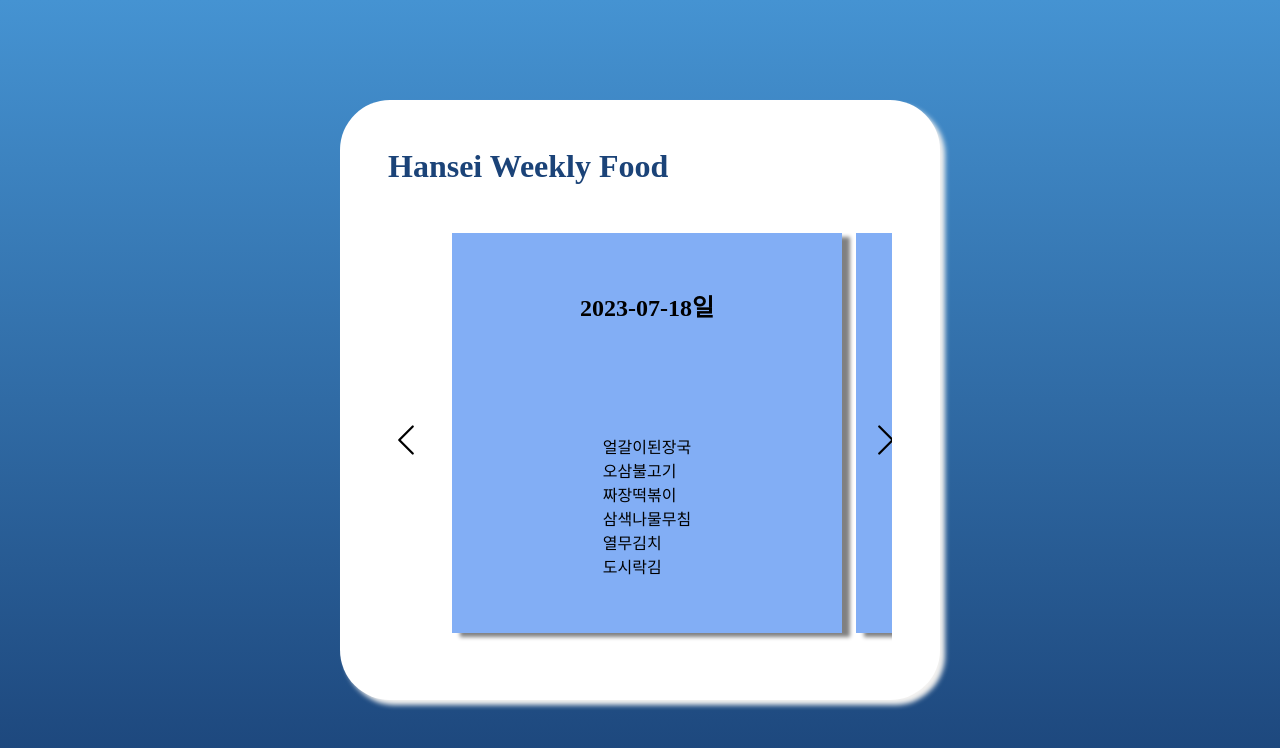
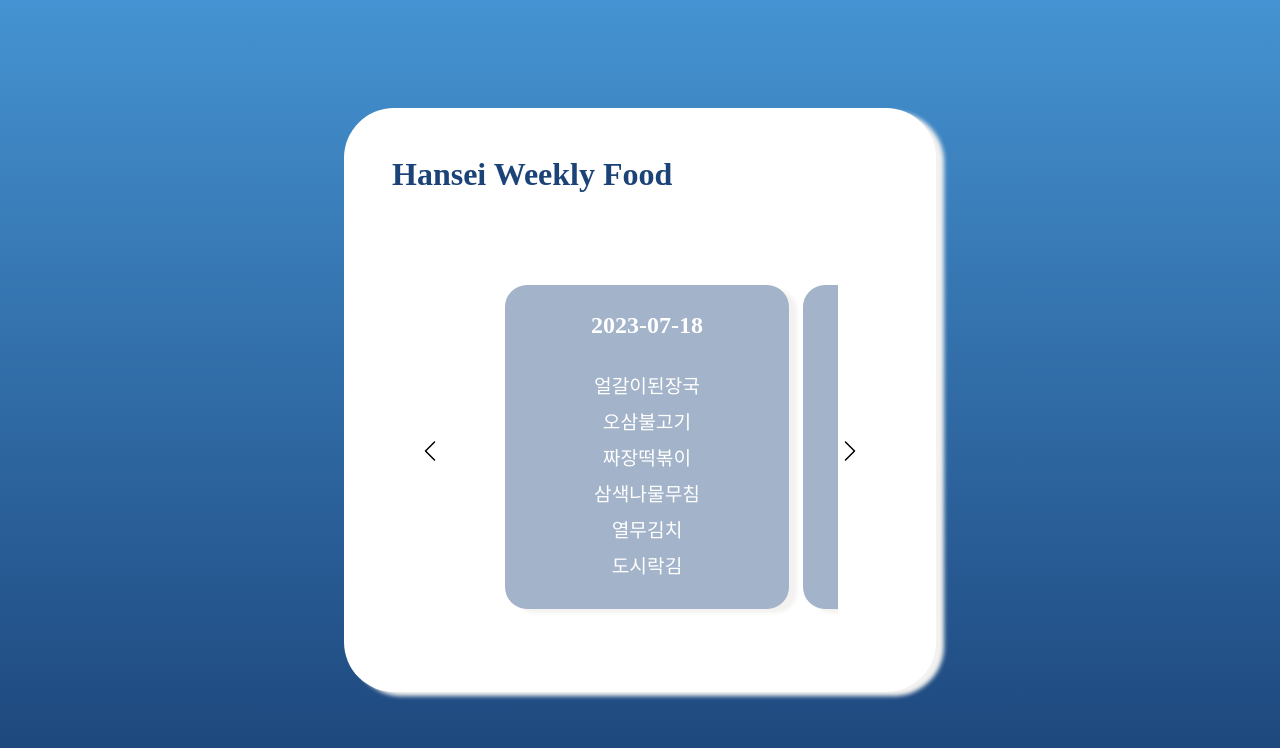
Before and after one commit to Team-Cidar/hanseifood_front, a React app: page / in a window 1280 px wide. Shown: the top 748 px of the page. Built offline with nearby package versions, Linux system fonts and the light colour scheme.

Commit message:
디자인 수정

```diff
--- a/src/components/Carousel/Carousel.styled.ts
+++ b/src/components/Carousel/Carousel.styled.ts
@@ -5,15 +5,17 @@ export const Container = styled.div`
   display: flex;
   justify-content: center;
   align-items: center;
-  margin: 48px auto;
+  flex-direction: row;
+  margin: 44px 44px 44px 0px;
   width: 100%;
 `;
 
 export const CarouselWrapper = styled.div`
   position: relative;
   display: flex;
+  align-items: center;
   justify-content: center;
-  width: 100%;
+  width: 80%;
   height: 420px;
   padding: 0 10%;
 
@@ -29,23 +31,15 @@ export const CarouselWrapper = styled.div`
 `;
 
 export const SwipeLeftBtn = styled.div`
-  position: absolute;
   width: 24px;
   height: 28px;
-  top: 45%;
-  left: 0%;
-  display: block;
-  z-index: 1; // 컴포넌트들 중 가장 위에 위치!
+  display: flex;
 `;
 
 export const SwipeRightBtn = styled.div`
-  position: absolute;
   width: 24px;
   height: 28px;
-  top: 45%;
-  right: 0%;
-  display: block;
-  z-index: 1;
+  display: flex;
 `;
 
 export const Carousels = styled.ul`
@@ -56,25 +50,35 @@ export const Carousels = styled.ul`
 export const CarouselItem = styled.li`
   display: flex;
   flex-direction: column;
-  justify-content: space-around;
+  justify-content: center;
   align-items: center;
-  background: #82aef5;
-
+  background: #a3b3c9;
   width: 100%;
-  height: 400px;
+  height: 324px;
 
   flex: none;
   object-fit: contain;
 
   // 식단표 중앙정렬을 위한 margin
   margin-left: 14px;
-  box-shadow: 8px 4px 4px grey;
+  box-shadow: 8px 4px 4px ${EColor.TEXT_400};
+  border-radius: 22px;
 `;
 
-export const Date = styled.h2``;
+export const Date = styled.h2`
+  color: ${EColor.TEXT_200};
+  margin-bottom: 28px;
+`;
 
-export const Menu = styled.div``;
+export const Menu = styled.div`
+  display: flex;
+  align-items: center;
+  justify-content: center;
+  flex-direction: column;
+`;
 
 export const MenuList = styled.p`
-  list-style: square;
+  color: ${EColor.TEXT_200};
+  font-size: larger;
+  padding: 4px;
 `;
--- a/src/components/Carousel/index.tsx
+++ b/src/components/Carousel/index.tsx
@@ -85,19 +85,20 @@ const Carousel = ({ dailyMenu }: Props) => {
 
   return (
     <Container>
+      <SwipeLeftBtn onClick={() => handleSwipe(-1)}>
+        <SvgIcon name={"chevron_left"} width={36} height={36} fill={"black"} />
+      </SwipeLeftBtn>
       <CarouselWrapper
         onMouseDown={handleMouseStart}
         onMouseMove={handleMouseMove}
         onMouseUp={handleMouseEnd}
       >
-        <SwipeLeftBtn onClick={() => handleSwipe(-1)}>
-          <SvgIcon name={"chevron_left"} width={36} height={36} fill={"black"} />
-        </SwipeLeftBtn>
+
         <Carousels ref={carouselRef}>
           {dailyMenu.map((menu, idx) => {
             return (
               <CarouselItem key={idx}>
-                <Date>{menu.date}일</Date>
+                <Date>{menu.date}</Date>
                 <Menu>
                   {menu.employee_menu.map((daily, idx) => {
                     return <MenuList key={idx}>{daily}</MenuList>;
@@ -107,10 +108,10 @@ const Carousel = ({ dailyMenu }: Props) => {
             );
           })}
         </Carousels>
-        <SwipeRightBtn onClick={() => handleSwipe(1)}>
+      </CarouselWrapper>
+      <SwipeRightBtn onClick={() => handleSwipe(1)}>
           <SvgIcon name={"chevron_right"} width={36} height={36} fill={"black"} />
         </SwipeRightBtn>
-      </CarouselWrapper>
     </Container>
   );
 };
--- a/src/pages/Home/Home.styled.ts
+++ b/src/pages/Home/Home.styled.ts
@@ -14,11 +14,11 @@ export const Background = styled.div`
 `;
 
 export const CardView = styled.div`
-  width: 600px;
-  height: 600px;
+  width: 592px;
+  height: 584px;
   background: ${EColor.TEXT_200};
   border-radius: 50px;
-  box-shadow: 5px 5px 5px ${EColor.TEXT_400};
+  box-shadow: 8px 4px 4px ${EColor.TEXT_400};
   padding: 48px;
 `;
 
```
Also changed, not shown: src/apis/index.ts (+7 -3 lines).
